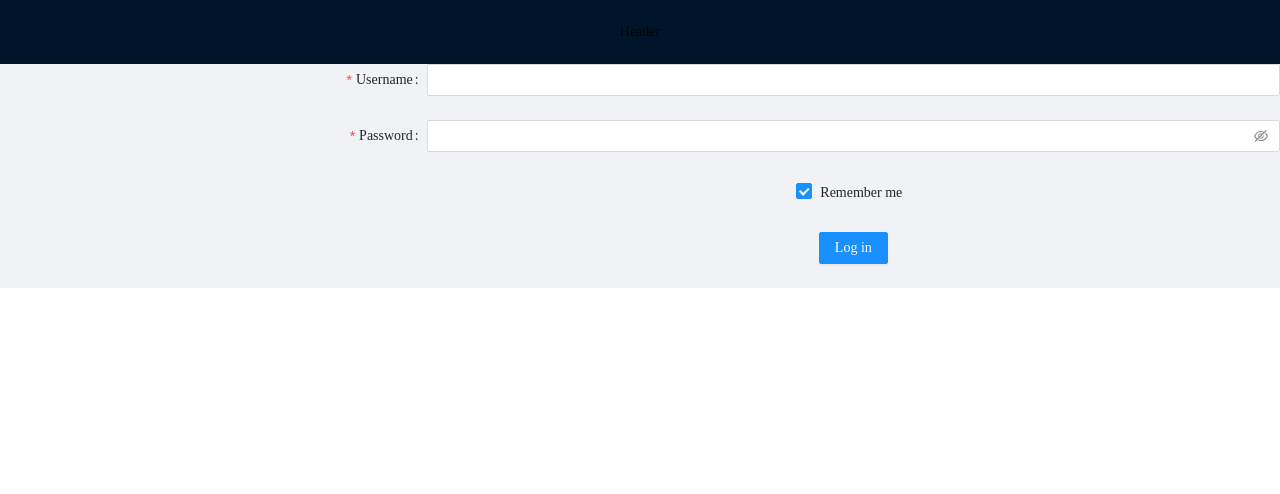
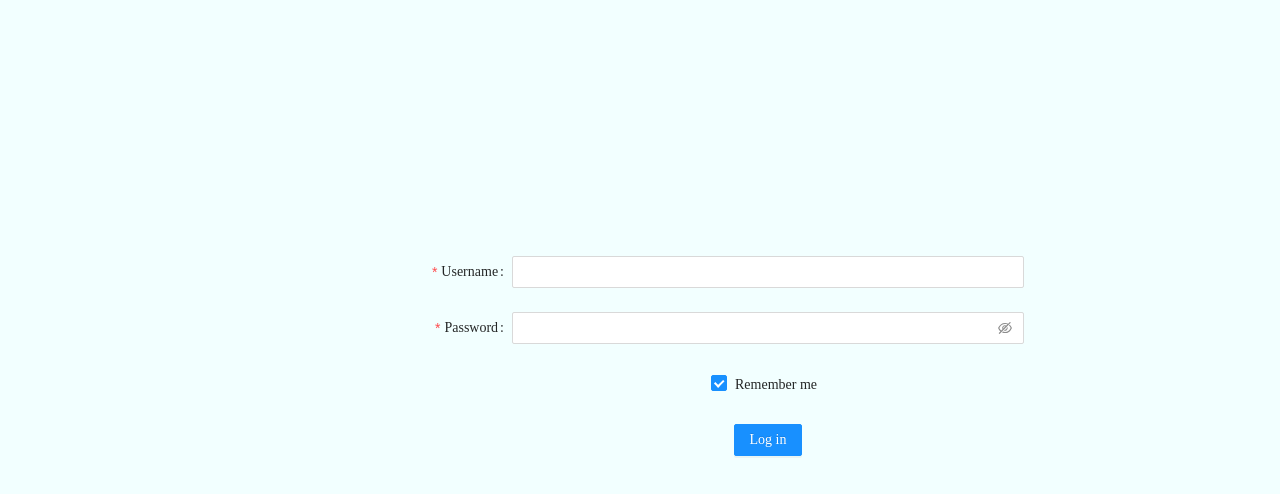
Before and after one commit to shivaZeymaran/Twitter-Web, a React (Create React App) app in the folder front/twitter/: page /profile in a window 1280 px wide. Shown: the top 494 px of the page. Built offline with nearby package versions, Linux system fonts and the light colour scheme.

Commit message:
UI improved

```diff
--- a/front/twitter/src/App.css
+++ b/front/twitter/src/App.css
@@ -16,3 +16,29 @@
   padding-bottom: 30%;
   padding-left: 1%;
 }
+
+.log-in {
+  background-color: #f2ffff;
+  padding-top: 20vw;
+  padding-right: 20vw;
+  padding-left: 20vw;
+  margin: auto;
+  height: 100vh;
+}
+
+.home-page {
+  background-color: #f2ffff;
+}
+
+.new-tweet {
+  text-align: left;
+}
+
+.tweet {
+  text-align: left;
+  margin: 2vw;
+}
+
+* {
+  font-family: "Product Sans", serif;
+}
--- a/front/twitter/src/App.js
+++ b/front/twitter/src/App.js
@@ -1,8 +1,6 @@
 import "./App.css";
-import Signup from "./Components/Signup";
 import Login from "./Components/Login";
 import Home from "./Components/Home";
-import Profile from "./Components/Profile";
 
 import * as React from "react";
 
@@ -58,7 +56,6 @@ function App() {
         dispatch,
       }}
     >
-      {/* <Route path="/" component={Login} /> */}
       <div className="App">{!state.isAuthenticated ? <Login /> : <Home />}</div>
     </AuthContext.Provider>
   );
--- a/front/twitter/src/Components/Home.js
+++ b/front/twitter/src/Components/Home.js
@@ -3,14 +3,13 @@ import { AuthContext } from "../App";
 
 import * as React from "react";
 import { Layout } from "antd";
-import { BrowserRouter as Router, Link, Route } from "react-router-dom";
+import { BrowserRouter as Router, Route } from "react-router-dom";
 
 import LeftSider from "./LeftSider";
 import NewTweet from "./NewTweet";
 import RightSider from "./RightSider";
 import Tweet from "./Tweet";
 import Profile from "./Profile";
-import Login from "./Login";
 
 const { Content } = Layout;
 
@@ -59,18 +58,14 @@ const Home = () => {
 
   return (
     <div>
-      {/* {!authState.isAuthenticated ? (
-        <Login />
-      ) : ( */}
       <Router>
         <Route exact path="/profile" component={Profile} />
         <Route exact path="/home" component={Home} />
 
-
-        <Layout>
+        <Layout className="home-page">
           <LeftSider />
           <RightSider />
-          <Layout className="site-layout" style={{ marginLeft: 200 }}>
+          <Layout className="home-page" style={{ marginLeft: 200 }}>
             <Content style={{ margin: "24px 16px 0", overflow: "initial" }}>
               <div
                 className="site-layout-background"
--- a/front/twitter/src/Components/Login.js
+++ b/front/twitter/src/Components/Login.js
@@ -6,7 +6,7 @@ import { AuthContext } from "../App";
 import { Layout, Form, Input, Button, Checkbox } from "antd";
 import { BrowserRouter as Router, Route, Link } from "react-router-dom";
 
-const { Header, Content } = Layout;
+const { Content } = Layout;
 
 const layout = {
   labelCol: { span: 8 },
@@ -42,7 +42,6 @@ const Login = () => {
   };
 
   const handleSubmit = (event) => {
-    // if (data.username == "" && data.username == "")
     event.preventDefault();
     setData({
       ...data,
@@ -77,11 +76,11 @@ const Login = () => {
   };
 
   return (
-    <Router>
-      <Route exact path="/home" component={Home} />
-      <div>
-        <Layout>
-          <Header>Header</Header>
+    <div>
+      <Router>
+        <Route exact path="/home" component={Home} />
+
+        <Layout className="log-in">
           <Content>
             <Form {...layout} name="basic" initialValues={{ remember: true }}>
               <Form.Item
@@ -132,8 +131,8 @@ const Login = () => {
             </Form>
           </Content>
         </Layout>
-      </div>
-    </Router>
+      </Router>
+    </div>
   );
 };
 
--- a/front/twitter/src/Components/NewTweet.js
+++ b/front/twitter/src/Components/NewTweet.js
@@ -45,7 +45,7 @@ const NewTweet = () => {
   };
 
   return (
-    <div className="newTweet">
+    <div className="new-tweet">
       <h1>Latest Tweets</h1>
       <Form {...layout} name="nest-messages">
         <Form.Item name={["user", "introduction"]}>
--- a/front/twitter/src/Components/Profile.js
+++ b/front/twitter/src/Components/Profile.js
@@ -39,6 +39,7 @@ const Profile = () => {
 
   return (
     <div>
+      <h1>hi vahideeeeeeee</h1>
       <ImgCrop rotate>
         <Upload
           action="https://www.mocky.io/v2/5cc8019d300000980a055e76"
--- a/front/twitter/src/Components/Tweet.js
+++ b/front/twitter/src/Components/Tweet.js
@@ -6,6 +6,7 @@ const Tweet = ({ tweet }) => {
       title={tweet.owner.username}
       bordered={true}
       style={{ width: "80%" }}
+      className="tweet"
     >
       <p>{tweet.text}</p>
     </Card>
```
Also changed, not shown: 1 other file (tests, documents, lock files or other folders).
